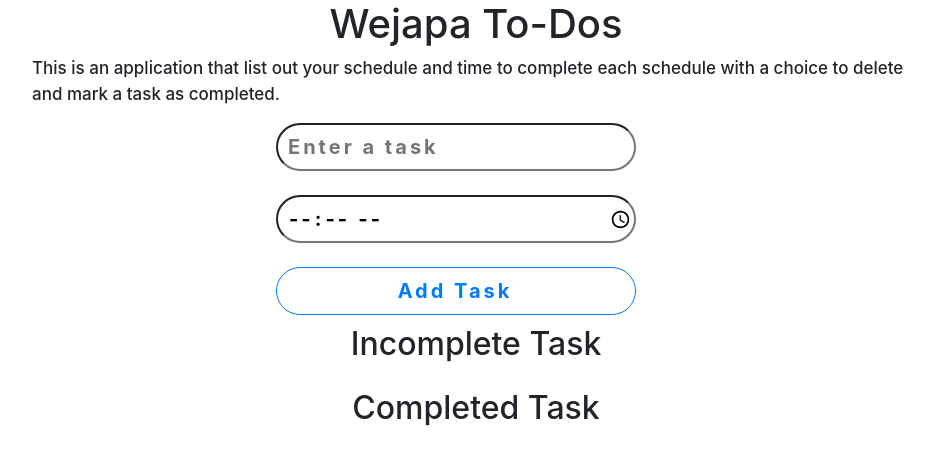
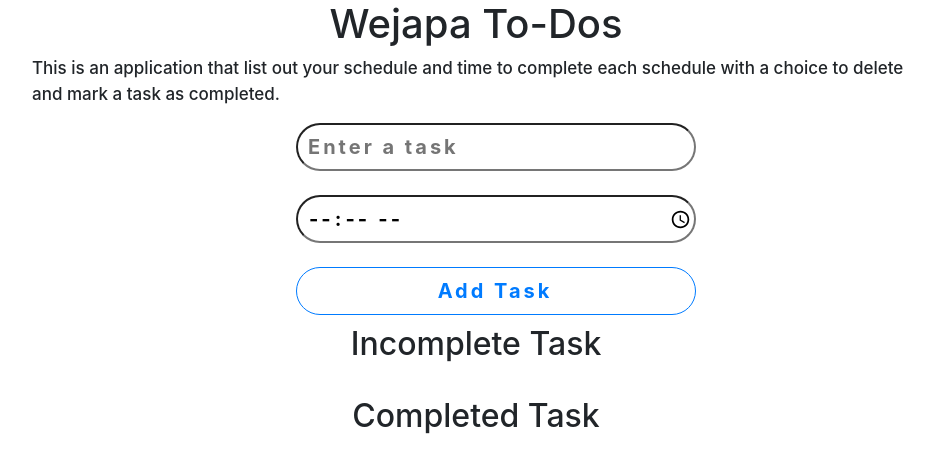
Before and after one commit to was-coder/wejapa-js-task3, a plain HTML site: page index.html in a window 1280 px wide. Shown: the whole page, without its empty margins (164-1098 px from the left). Drawn offline with Linux system fonts and the light colour scheme.

Commit message:
CHORE:ADDED CLASS CONTAINER
Added class container to all that that did not have

```diff
--- a/css/index.scss
+++ b/css/index.scss
@@ -28,6 +28,7 @@ body {
             width: 400px;
             max-width: 90%;
             height: 3rem;
+            margin-left: 40px;
             font-size: 20px;
             font-weight: bold;
             padding-left: 10px;
--- a/index.html
+++ b/index.html
@@ -13,19 +13,19 @@
         <h1 class="title">Wejapa To-Dos</h1>
         <p>This is an application that list out your schedule and time to complete each schedule with a choice to delete and mark a task as completed.</p>
 
-        <div class="onClick">
+        <div class="container onClick">
             <input type="text" id="task" name="task" placeholder="Enter a task"><br>
             <input type="time" id="time" name="time"><br>
             <button class="btn btn-outline-primary text-capitalize" id="addTask">add task</button>
         </div>
 
-        <div class="list">
+        <div class="container list">
             <h2>incomplete task</h2>
             <ol id="incomplete">
             </ol>
         </div>
 
-        <div class="list">
+        <div class="container list">
             <h2>completed task</h2>
             <ol id="complete">
             </ol>
```
Also changed, not shown: css/index.css, 1 other file.
